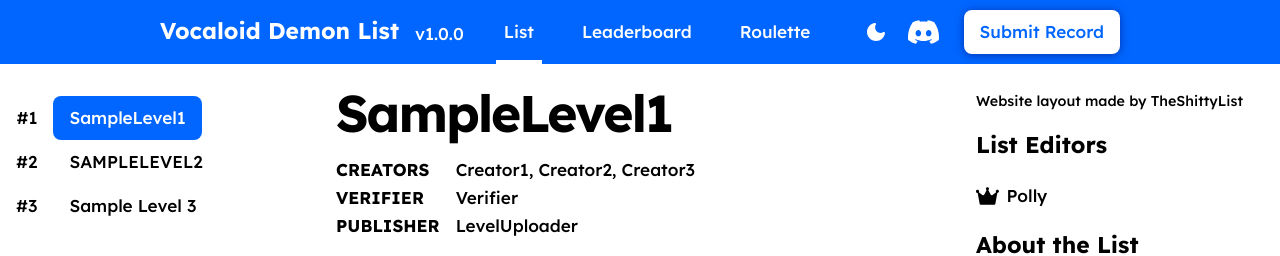
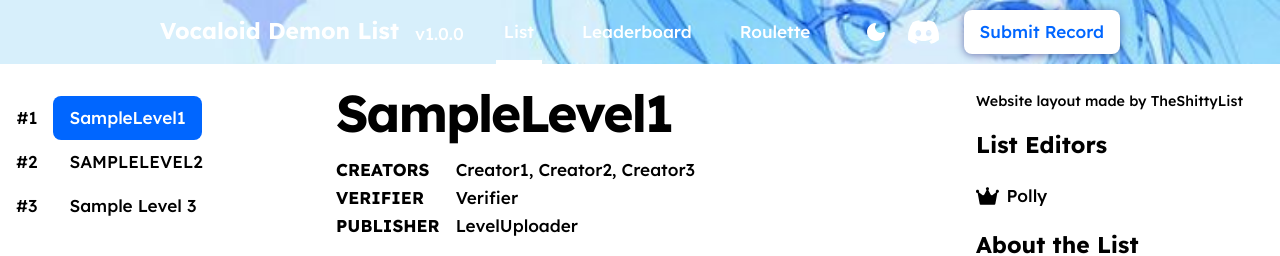
Before and after one commit to p0IIy/Vocaloid-Demon-List, a plain HTML site: page index.html in a window 1280 px wide. Shown: the top 256 px of the page. Drawn offline with nearby package versions, Linux system fonts and the light colour scheme.

Commit message:
Use Separador image as the site header banner

```diff
--- a/css/main.css
+++ b/css/main.css
@@ -51,6 +51,10 @@ header {
     padding-inline: calc(25vw - 10rem);
     height: 4rem;
     background-color: var(--color-primary);
+    background-image: url("../Separador.jpg");
+    background-size: cover;
+    background-position: center;
+    background-repeat: no-repeat;
     color: var(--color-on-primary);
 }
 @media screen and (min-width: 1366px) {
```
